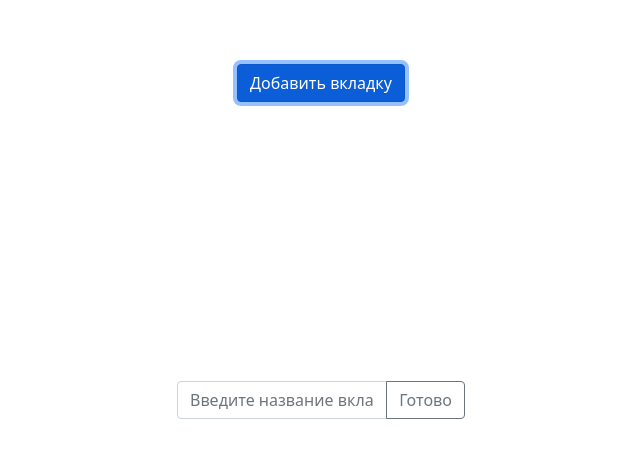
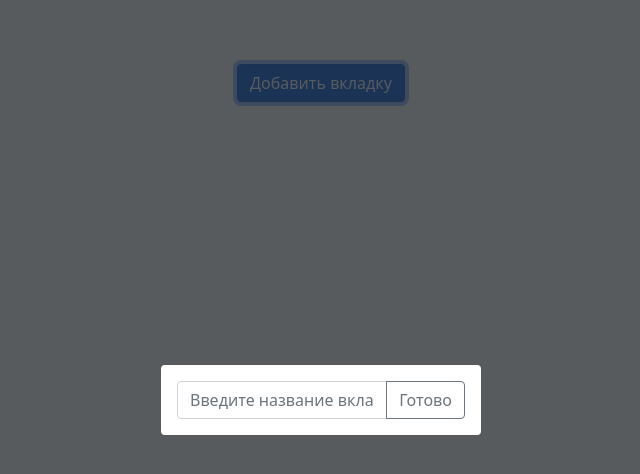
Before and after one commit to axewert/react-task-board-app, a React (Create React App) app: page / in a window 1280 px wide. Both pictures are taken after a click on the button "Добавить вкладку". Shown: the top 474 px of the page, without its empty margins (319-959 px from the left). Built offline with nearby package versions, Linux system fonts and the light colour scheme.

Commit message:
new tests

```diff
--- a/src/components/Input.jsx
+++ b/src/components/Input.jsx
@@ -1,8 +1,8 @@
 import {useState} from 'react'
 
-const Input = ({submitHandler}) => {
+const Input = ({submitHandler, hidden, toggleVisible}) => {
   const [value, setValue] = useState('')
-
+  const [visiible, setVisible] = useState('invisible')
   const handleChange = evt => {
     setValue(prev => ({...prev, ...{
       [evt.target.name]: evt.target.value
@@ -17,7 +17,17 @@ const Input = ({submitHandler}) => {
   }
 
   return (
-    <div className="container position-absolute w-25 p-3 top-50 start-50 translate-middle">
+    <>
+    <div
+      className={`container-fluid p-0 position-absolute w-100 h-100 ${hidden?'invisible':'visible'}`}
+      data-testid="input-container"
+    >
+      <div
+        className="input-backdrop bg-dark w-100 h-100"
+        style={{zIndex: 1000, opacity: .75}}
+        onClick={() => toggleVisible()}
+      />
+      <div className="container rounded position-absolute w-25 p-3 top-50 start-50 translate-middle bg-white" style={{zIndex: 1050}}>
         <div className="input-group">
           <input
             type="text"
@@ -35,6 +45,9 @@ const Input = ({submitHandler}) => {
           >Готово</button>
         </div>
       </div>
+    </div>
+
+    </>
   )
 }
 
--- a/src/components/Tabs.jsx
+++ b/src/components/Tabs.jsx
@@ -4,7 +4,7 @@ import { addNewTab } from '../redux/tabs/tabActions'
 import Input from './Input'
 
 const Tabs = ({items, maxAmount, addNewTab}) => {
-  const [isInputOpen, setIsInputOpen] = useState(false)
+  const [isInputOpen, setIsInputOpen] = useState(true)
 
   const switchInput = () => {
     setIsInputOpen(!isInputOpen)
@@ -31,13 +31,13 @@ const Tabs = ({items, maxAmount, addNewTab}) => {
 
   const renderTab = (id, tab) => {
     return (
-      <li className="nav-item mx-1">
+      <li className="nav-item mx-1" key={id}>
         <a
           className="nav-link active"
           aria-current="page"
           href="#"
           id={id}
-          key={id}
+
           >{tab.title}</a>
       </li>
     )
@@ -45,7 +45,11 @@ const Tabs = ({items, maxAmount, addNewTab}) => {
 
   return (
     <>
-      {isInputOpen && <Input submitHandler={handleSubmitTab}/>}
+      <Input
+        submitHandler={handleSubmitTab}
+        hidden = {isInputOpen}
+        toggleVisible={switchInput}
+      />
       <ul className="nav nav-pills justify-content-center pt-5">
           {Object.keys(items).map(id => {
             return renderTab(id, items[id])
```
Also changed, not shown: 2 other files (tests, documents, lock files or other folders). Lines whose indentation alone changed are shown as unchanged.
